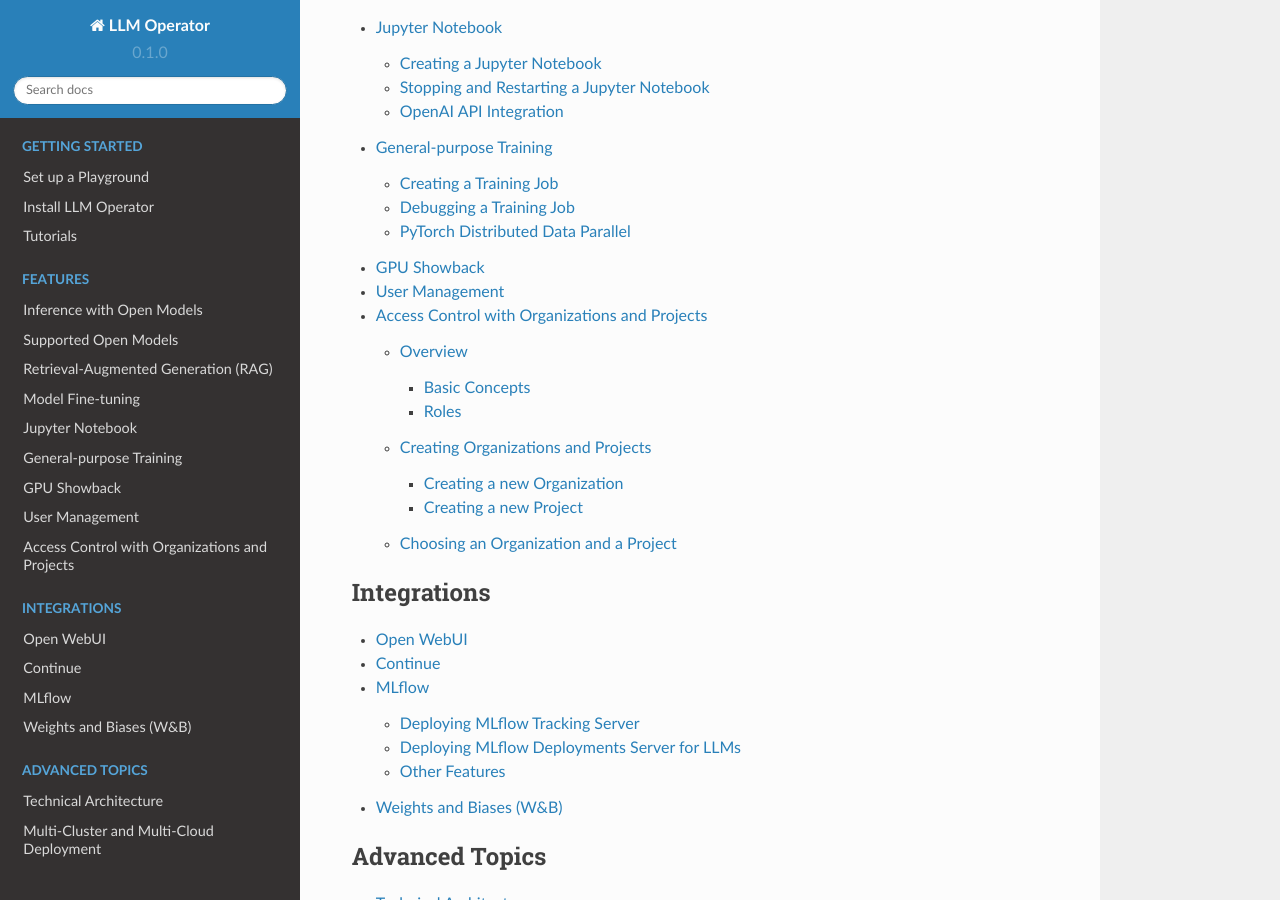
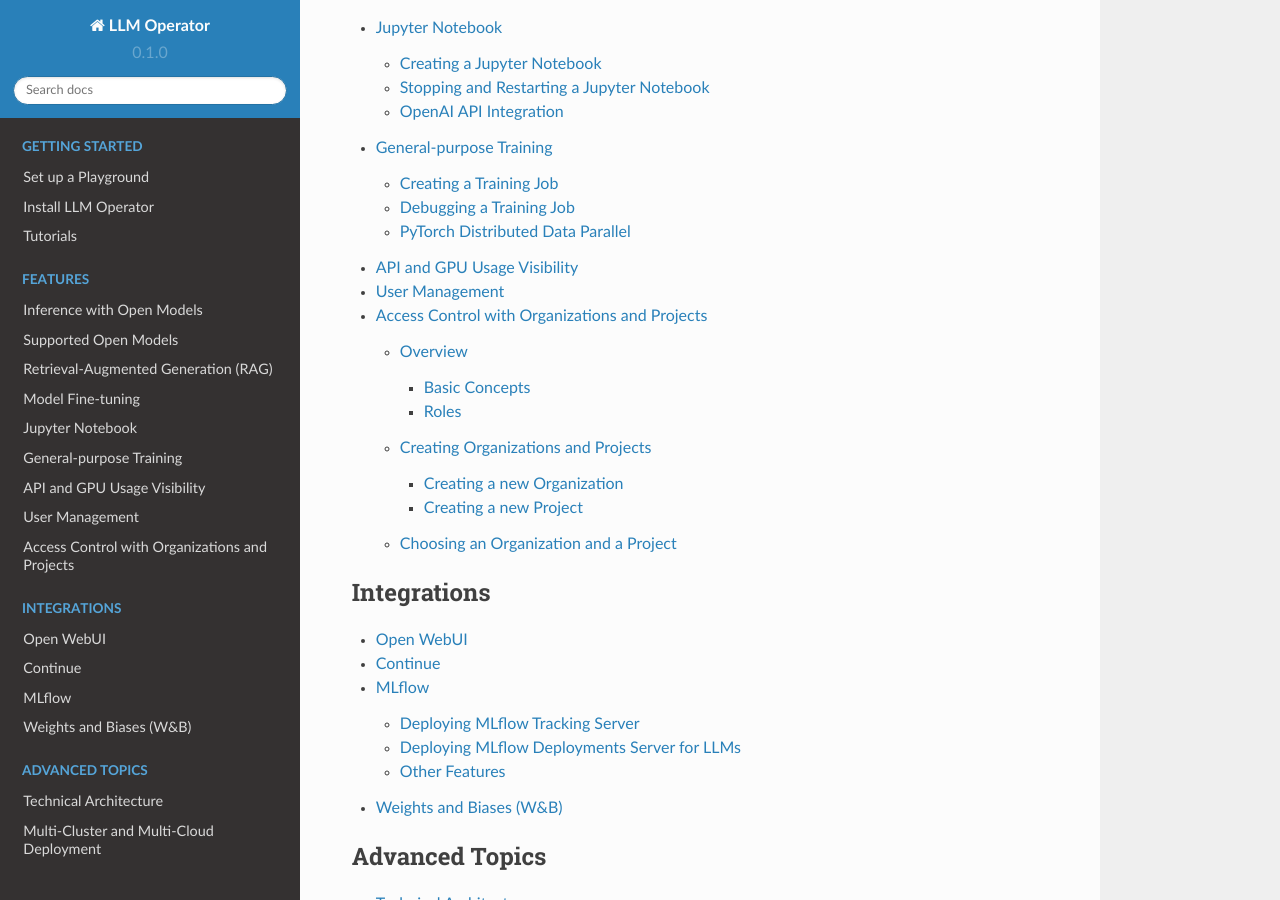
Before and after one commit to llm-operator/docs, a Sphinx documentation site: the page built from docs/source/index.rst, in a window 1280 px wide and 900 px high, scrolled down 1939 px. Built offline with Sphinx 7.4.7 and the Read the Docs theme 2.0.0, drawn with Linux system fonts in a browser that asks for light colours.

Commit message:
Rename GPU showback (#116)

```diff
--- a/docs/source/gpu_showback.rst
+++ /dev/null
@@ -1,6 +0,0 @@
-GPU Showback
-============
-
-.. note::
-
-   Work-in-progress.
--- a/docs/source/index.rst
+++ b/docs/source/index.rst
@@ -48,7 +48,7 @@ Contents
    fine_tuning
    jupyter_notebook
    training
-   gpu_showback
+   visibility
    user_management
    access_control
 
--- a/docs/source/roadmap.rst
+++ b/docs/source/roadmap.rst
@@ -38,6 +38,8 @@ Milestone 4 (In-progress)
 -------------------------
 
 - [X] Embedding API
+- [ ] API usage visibility
+- [ ] Fine-tuning support with vLLM
 - [ ] High availability
 - [ ] Frontend
 - [ ] GPU showback
--- /dev/null
+++ b/docs/source/visibility.rst
@@ -0,0 +1,6 @@
+API and GPU Usage Visibility
+============================
+
+.. note::
+
+   Work-in-progress.
```
